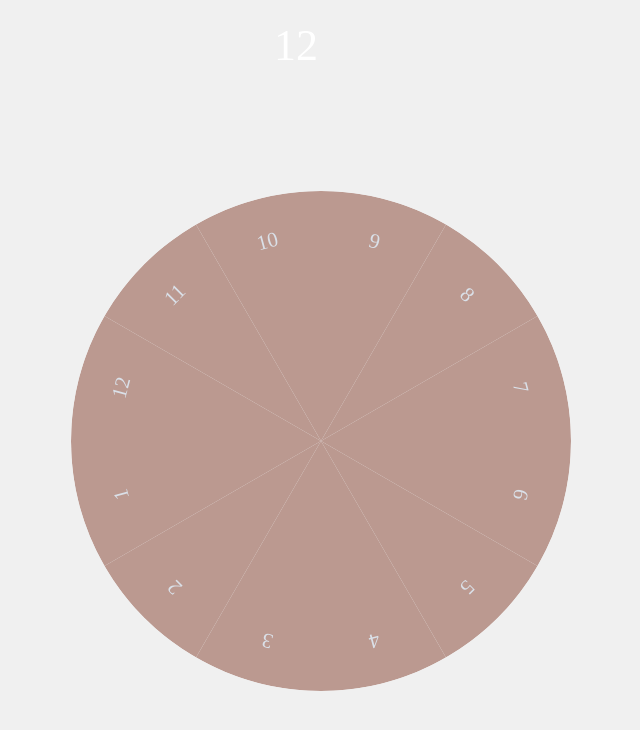
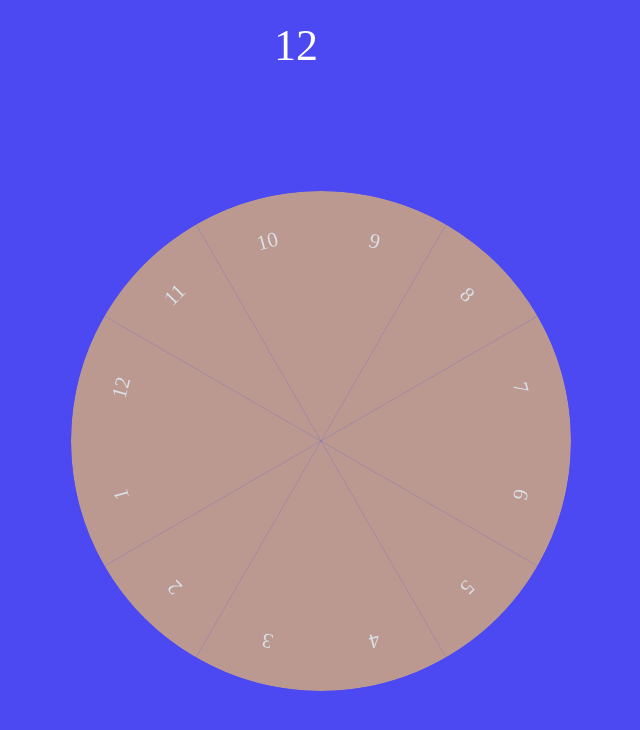
Before and after one commit to pauladixon/twelve, a React (Create React App) app: page / in a window 1280 px wide. Shown: the top 730 px of the page, without its empty margins (344-984 px from the left). Built offline with nearby package versions, Linux system fonts and the light colour scheme.

Commit message:
adjusted background

```diff
--- a/src/pages/App/App.css
+++ b/src/pages/App/App.css
@@ -1,5 +1,5 @@
 html {
-  background-color:#f0f0f0;
+  background-color:#4c49f3;
 }
 
 .header {
```
